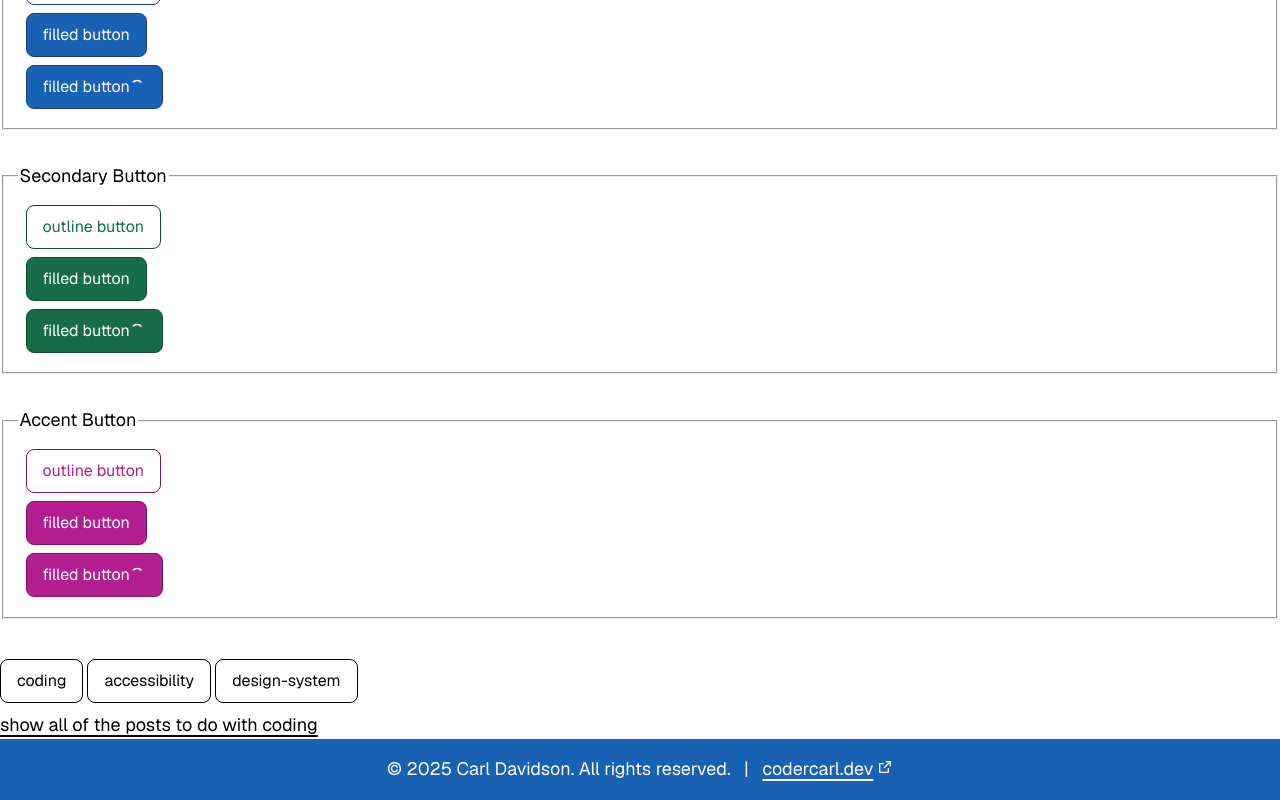
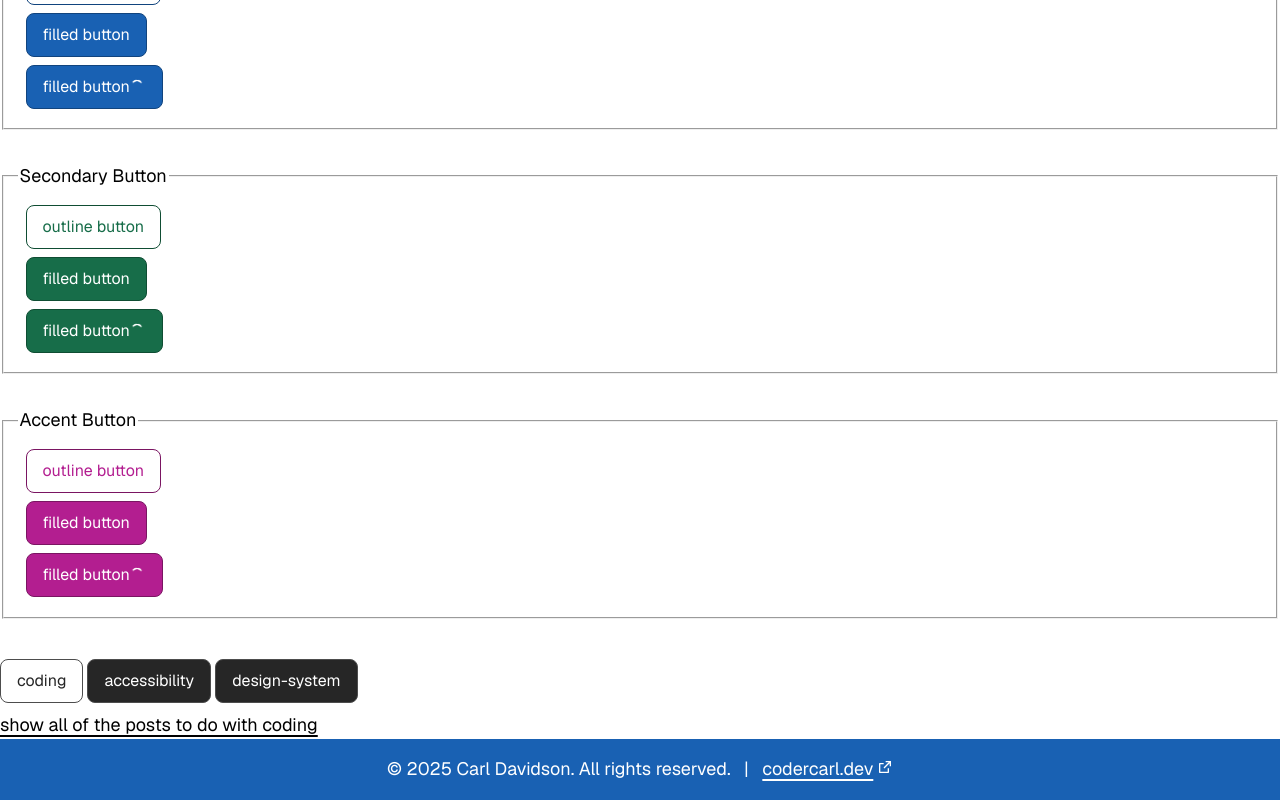
Before and after one commit to codercarl1243/react_components_system, a Next.js app: page / in a window 1280 px wide. Shown: the part 985-1785 px from the top of the page. Built offline with nearby package versions, Linux system fonts and the light colour scheme.

Commit message:
UPDATE tablist component should allow style variants

```diff
--- a/components/tablist/index.tsx
+++ b/components/tablist/index.tsx
@@ -5,12 +5,18 @@ import useTablist from '@/components/tablist/useTablist'
 import Panel from '@/components/tablist/panel'
 import clsx from 'clsx'
 
-export default function TabList ({ defaultActiveTabId, tabs, orientation = 'horizontal', className, ...props }: TabListProps) {
+export default function TabList ({
+    defaultActiveTabId,
+    tabs,
+    orientation = 'horizontal',
+    className,
+    'data-variant': buttonVariant,
+    ...props }: TabListProps) {
   const {
     activeId,
     setActiveTab,
     tablistRef,
-    handleKeyDown
+    handleKeyDown,
   } = useTablist(defaultActiveTabId)
 
   if (!tabs?.length) return null
@@ -30,6 +36,8 @@ export default function TabList ({ defaultActiveTabId, tabs, orientation = 'hori
                         id={item.id}
                         isSelected={activeId === item.id}
                         onClick={() => setActiveTab(item.id)}
+                        data-style={activeId === item.id ? "outlined" : "filled"}
+                        data-variant={buttonVariant}
                     >
                         {item.tabLabel}
                     </Tab>
```
